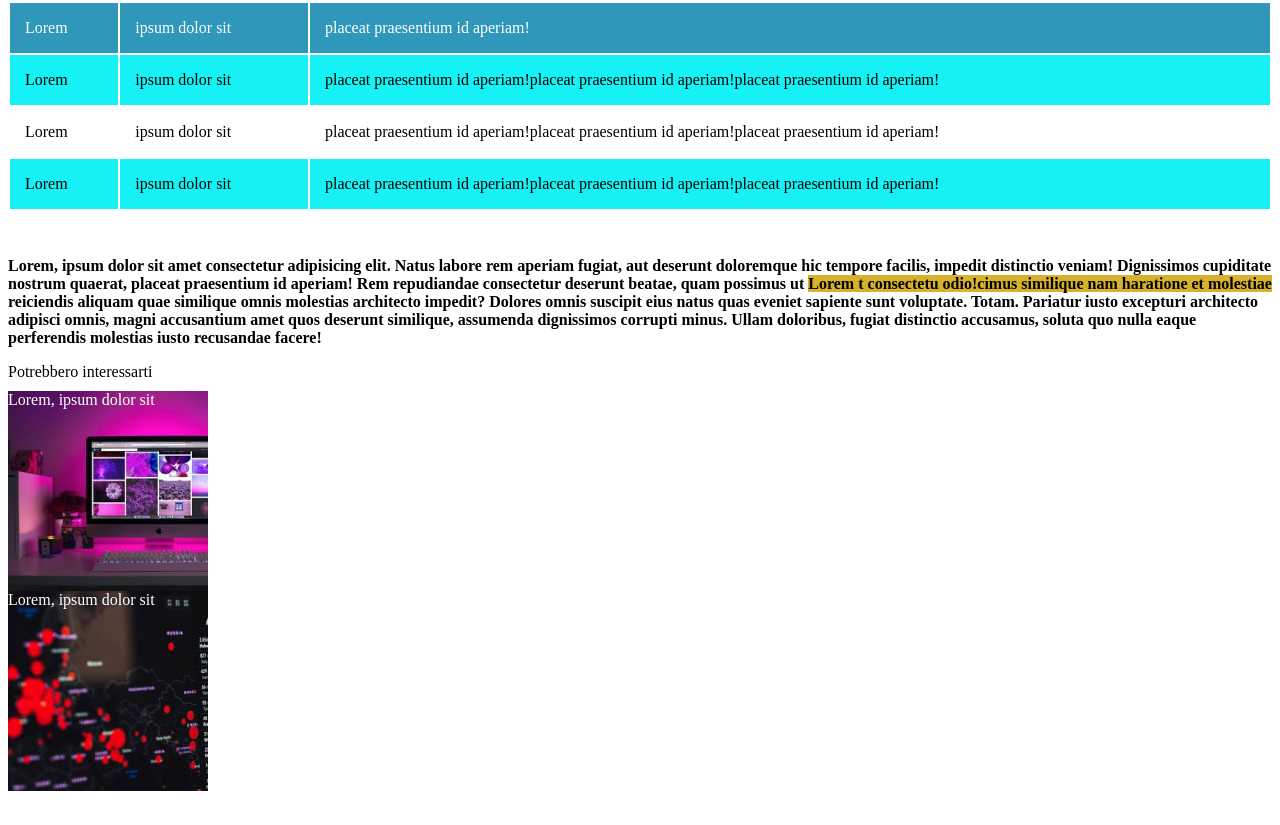
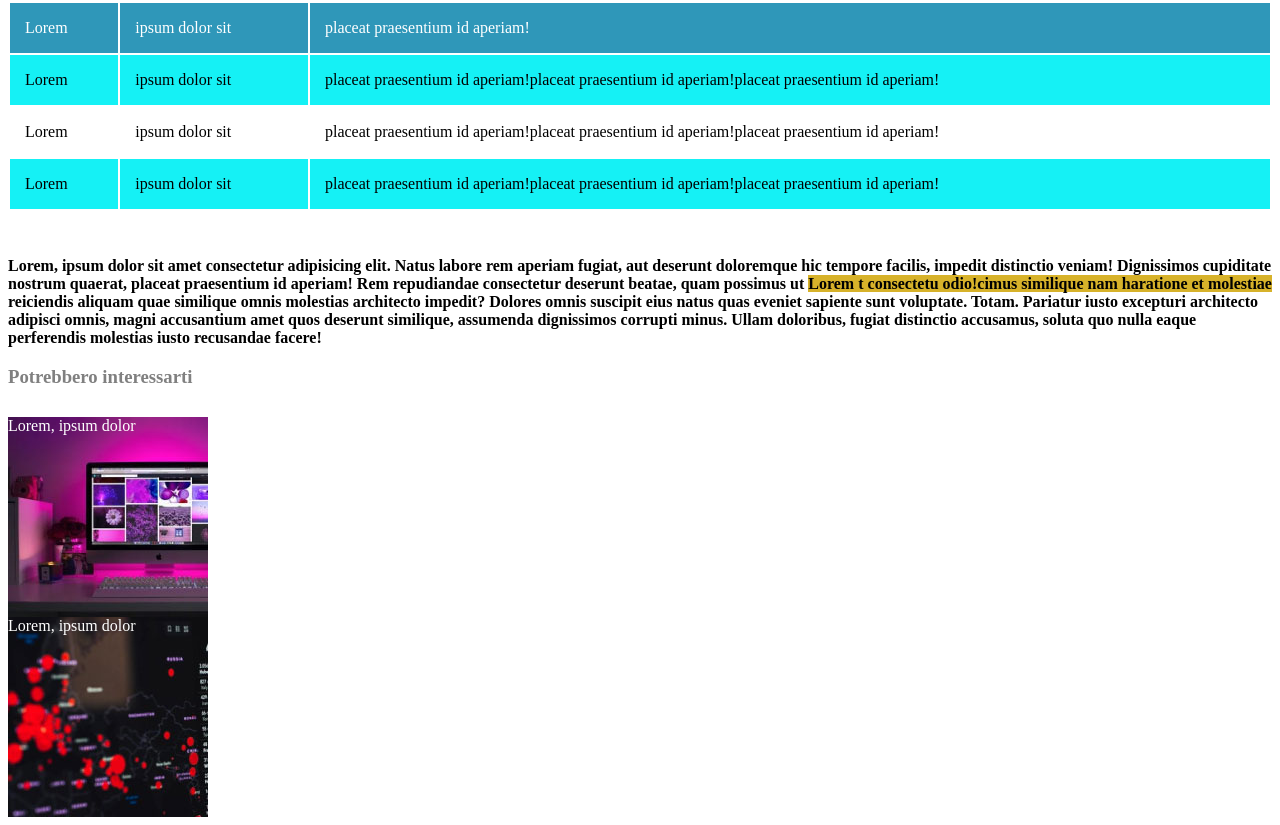
Before and after one commit to LucaBonifazio/html-css-booleaner, a plain HTML site: page index.html in a window 1280 px wide. Shown: the part 1814-2639 px from the top of the page. Before the commit the page ends 2613 px from the top, so only its background shows below. Drawn offline with Linux system fonts and the light colour scheme.

Commit message:
final try 1

```diff
--- a/index.html
+++ b/index.html
@@ -71,10 +71,10 @@
     </main>
 
     <footer>
-        <div>Potrebbero interessarti</div>
+        <h3>Potrebbero interessarti</h3>
         <div class="container-last-img">
-            <div class="last-img">Lorem, ipsum dolor sit</div>
-            <div class="last-img2">Lorem, ipsum dolor sit</div>
+            <div class="last-img">Lorem, ipsum dolor</div>
+            <div class="last-img2">Lorem, ipsum dolor</div>
         </div>
     </footer>
 
```
